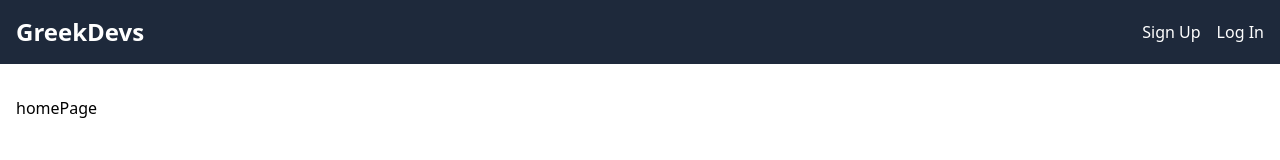
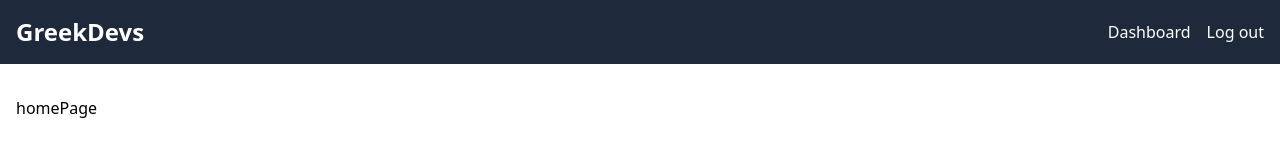
Before and after one commit to ELal3k/GreekDevs, a React (Vite) app in the folder client/: page / in a window 1280 px wide. Shown: the top 160 px of the page. Built offline with nearby package versions, Linux system fonts and the light colour scheme; sample sign-in values are in the browser's storage.

Commit message:
Header navlinks according to auth

```diff
--- a/client/src/components/protectedRoute.jsx
+++ b/client/src/components/protectedRoute.jsx
@@ -3,8 +3,6 @@ import { useAuth } from "../auth/useAuth"
 
 export default function ProtectedRoute() {
   const { isAuthenticated } = useAuth()
-
-  console.log("protectedRoute", isAuthenticated)
 
   if (!isAuthenticated) {
     return <Navigate to="/login" />
--- a/client/src/layouts/rootLayout.jsx
+++ b/client/src/layouts/rootLayout.jsx
@@ -1,6 +1,14 @@
-import { NavLink, Outlet } from "react-router-dom"
+import { NavLink, Outlet, useNavigate } from "react-router-dom"
+import { useAuth } from "../auth/useAuth"
 
 export default function RootLayout() {
+  const { isAuthenticated, logout } = useAuth()
+  const navigate = useNavigate()
+
+  const handleLogout = () => {
+    logout()
+    navigate("/")
+  }
   return (
     <div className="flex flex-col min-h-screen">
       <header className="bg-slate-800 text-white p-4">
@@ -10,7 +18,31 @@ export default function RootLayout() {
           </NavLink>
           <nav>
             <ul className="flex space-x-4">
+              {isAuthenticated ? (
+                <>
                   <li>
+                    <NavLink
+                      to="/dashboard"
+                      className={({ isActive }) =>
+                        isActive ? "text-blue-400" : "hover:text-blue-400"
+                      }
+                    >
+                      Dashboard
+                    </NavLink>
+                  </li>
+                  <li>
+                    <button
+                      onClick={handleLogout}
+                      className="hover:text-blue-400"
+                    >
+                      Log out
+                    </button>
+                  </li>
+                </>
+              ) : (
+                <>
+                  <li>
+                    {" "}
                     <NavLink
                       to="/signup"
                       className={({ isActive }) =>
@@ -20,6 +52,7 @@ export default function RootLayout() {
                       Sign Up
                     </NavLink>
                   </li>
+
                   <li>
                     <NavLink
                       to="/login"
@@ -30,6 +63,8 @@ export default function RootLayout() {
                       Log In
                     </NavLink>
                   </li>
+                </>
+              )}
             </ul>
           </nav>
         </div>
```
Lines whose indentation alone changed are shown as unchanged.
